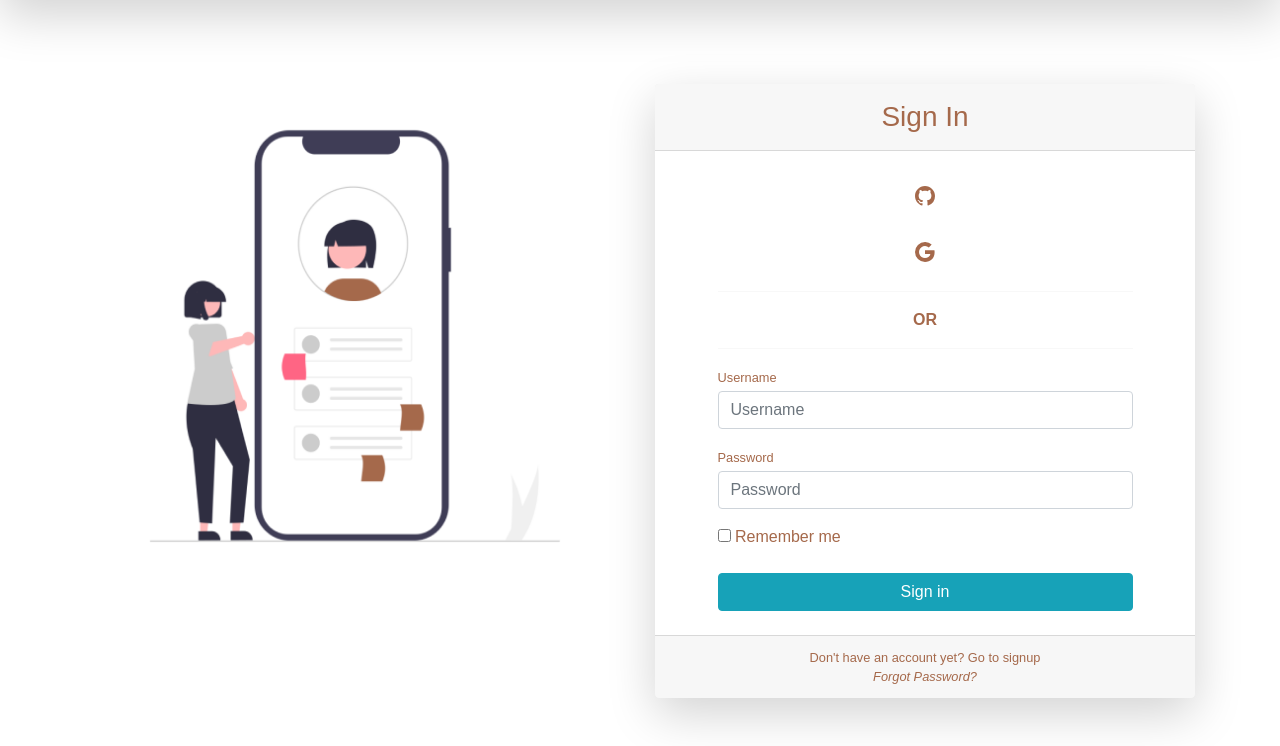
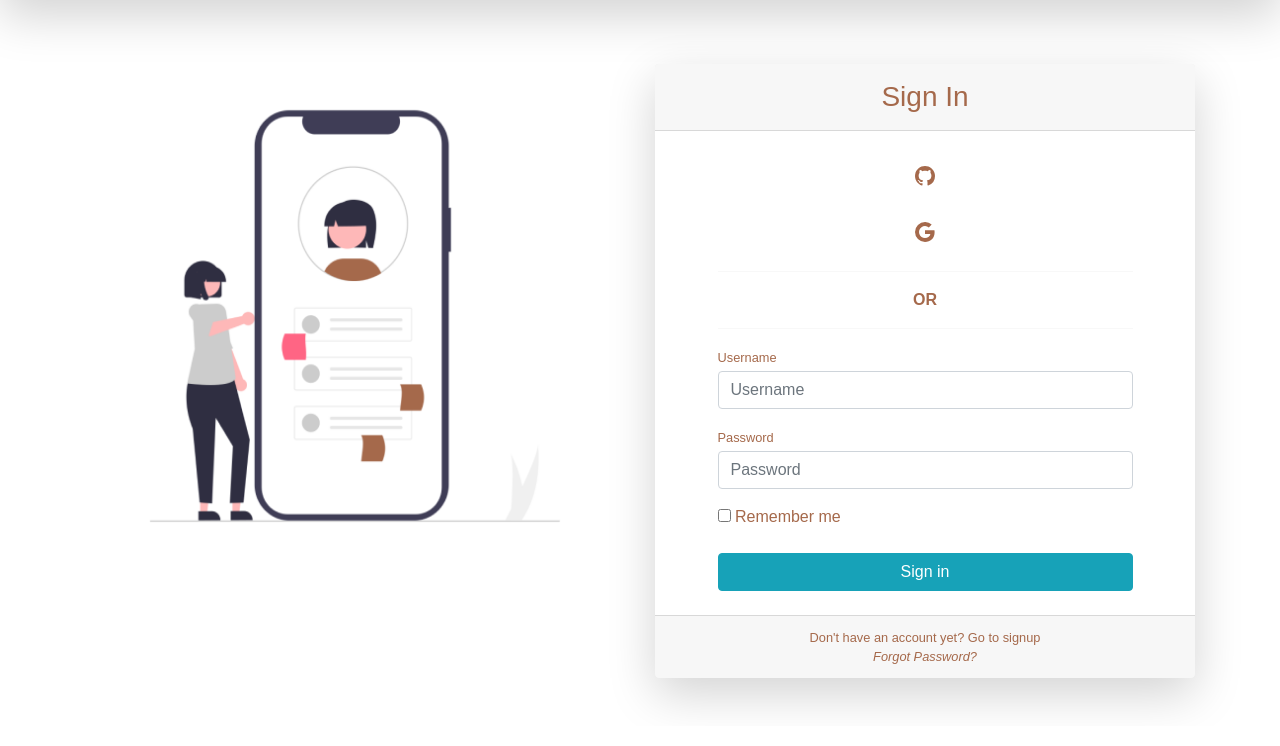
Before and after one commit to FeverCode/Meetup-Mtaani-v1.1, a Django app: page /login/ in a window 1280 px wide. Shown: the part 82-828 px from the top of the page. After the commit the page ends 789 px from the top, so only its background shows below. Run offline with Django 3.2, Linux system fonts and the light colour scheme; style sheets or scripts are compiled from the project's sources; parts of the project's set-up code (start-up, migrations or seed data) failed here and were passed over; some libraries are stand-ins or nearby versions.

Commit message:
Chenged login redirect

```diff
--- a/app/templates/registration/login.html
+++ b/app/templates/registration/login.html
@@ -4,7 +4,7 @@
 {% load static %}
 {% block content %}
 <div class="form-content my-3 p-3">
-    <div style="margin-top:100px;" class="container">
+    <div style="margin-top:80px;" class="container">
         <div class="row">
             <div class="col-md-6">
                 <img src="/media/signUp.png" style="width: 100%; height:80%" />
--- a/app/views.py
+++ b/app/views.py
@@ -150,7 +150,7 @@ def stk_push_success(request):
 	                transaction_desc, callback_url)
 	return JsonResponse(r.response_description, safe=False)
 
-
+@login_required
 def reservation(request):
     if request.method == 'POST':
         form = ReservationForm(request.POST, instance=request.user)
--- a/meetup/settings.py
+++ b/meetup/settings.py
@@ -187,7 +187,7 @@ MEDIA_ROOT = os.path.join(BASE_DIR, 'media')
 SESSION_COOKIE_AGE = 60 * 60 * 24 * 30
 
 
-LOGIN_REDIRECT_URL = 'edit-profile'
+LOGIN_REDIRECT_URL = '/'
 LOGIN_URL = 'login'
 
 # social auth configs for github
```
